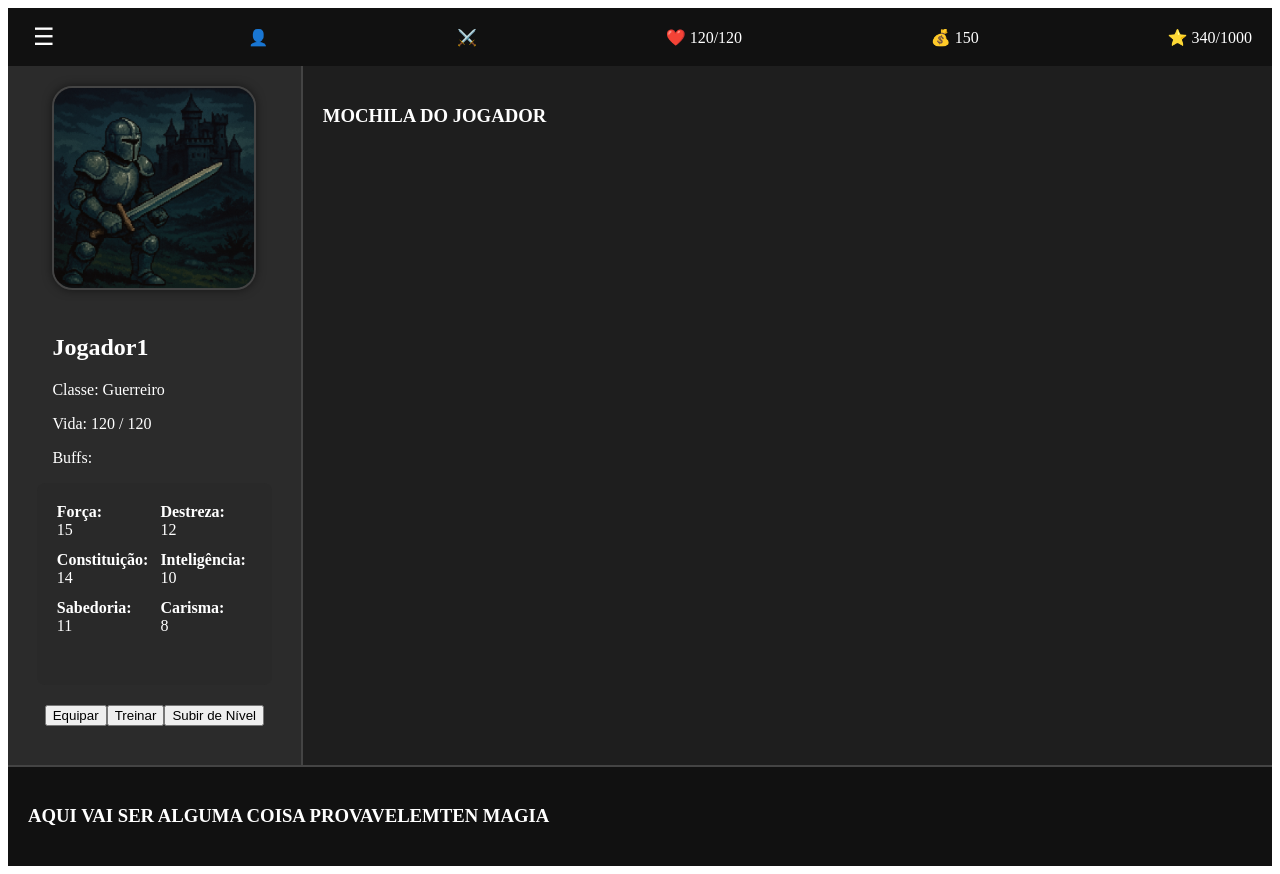
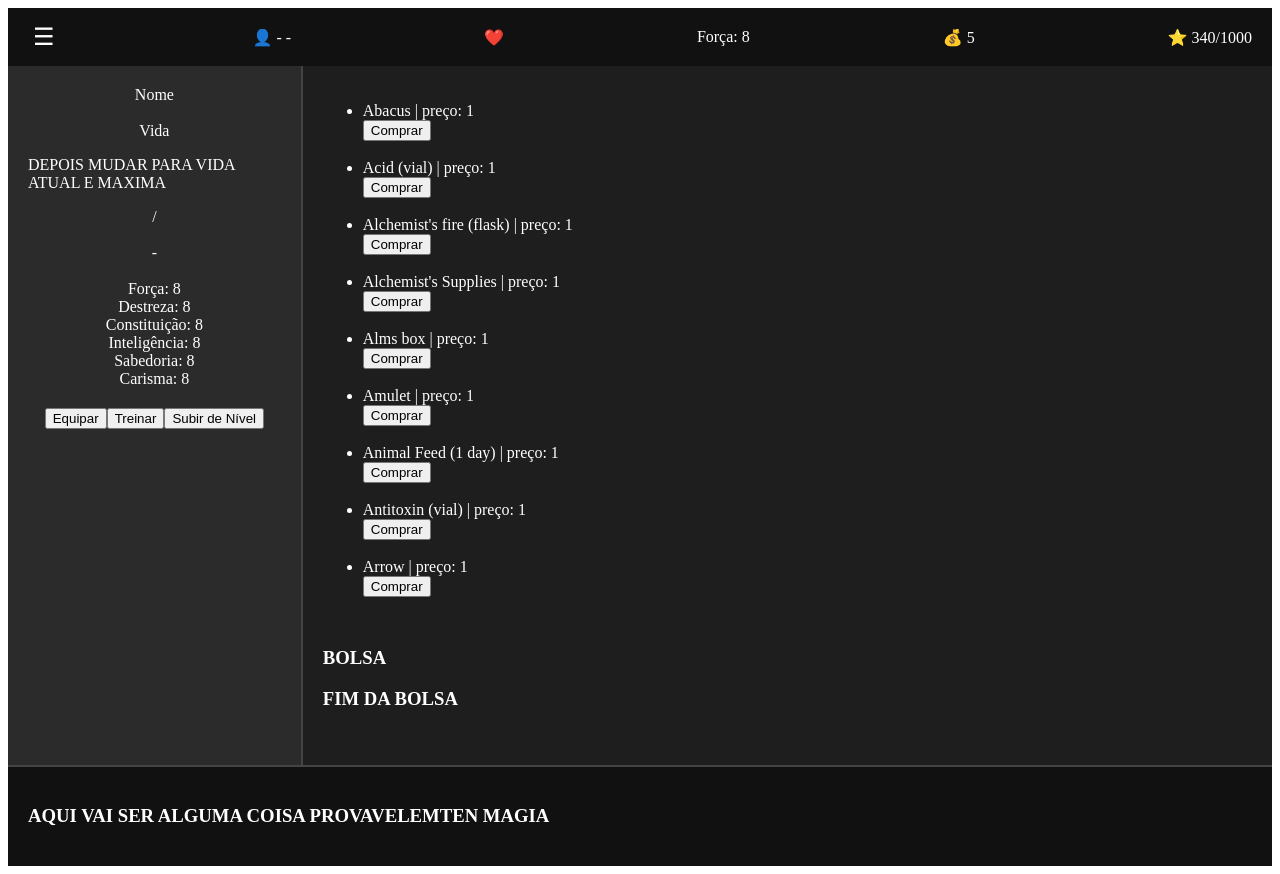
Before and after one commit to giovane1230/jogo_RPG, a React (Vite) app: page /char in a window 1280 px wide. Built offline with nearby package versions, Linux system fonts and the light colour scheme.

Commit message:
feat: buy

```diff
--- /dev/null
+++ b/src/api/sellerMok.js
@@ -0,0 +1,59 @@
+const sellerMok = [
+  {
+    "index": "abacus",
+    "name": "Abacus",
+    "price": 1,
+    "url": "/api/2014/equipment/abacus"
+  },
+  {
+    "index": "acid-vial",
+    "name": "Acid (vial)",
+    "price": 1,
+    "url": "/api/2014/equipment/acid-vial"
+
+  },
+  {
+    "index": "alchemists-fire-flask",
+    "name": "Alchemist's fire (flask)",
+    "price": 1,
+    "url": "/api/2014/equipment/alchemists-fire-flask"
+  },
+  {
+    "index": "alchemists-supplies",
+    "name": "Alchemist's Supplies",
+    "price": 1,
+    "url": "/api/2014/equipment/alchemists-supplies"
+  },
+  {
+    "index": "alms-box",
+    "name": "Alms box",
+    "price": 1,
+    "url": "/api/2014/equipment/alms-box"
+  },
+  {
+    "index": "amulet",
+    "name": "Amulet",
+    "price": 1,
+    "url": "/api/2014/equipment/amulet"
+  },
+  {
+    "index": "animal-feed-1-day",
+    "name": "Animal Feed (1 day)",
+    "price": 1,
+    "url": "/api/2014/equipment/animal-feed-1-day"
+  },
+  {
+    "index": "antitoxin-vial",
+    "name": "Antitoxin (vial)",
+    "price": 1,
+    "url": "/api/2014/equipment/antitoxin-vial"
+  },
+  {
+    "index": "arrow",
+    "name": "Arrow",
+    "price": 1,
+    "url": "/api/2014/equipment/arrow"
+  }
+];
+
+export default sellerMok;
--- a/src/components/TopBar.jsx
+++ b/src/components/TopBar.jsx
@@ -1,24 +1,34 @@
-import React, { useState } from "react";
+import React, { useEffect, useState } from "react";
 import "../../styles/components/topBar.css";
 import Sidebar from "./SideBar";
 import { useCharacter } from "../context/CharacterContext";
+import { useNavigate } from "react-router-dom";
 
 function Topbar() {
   const { character } = useCharacter();
   const [menuAberto, setMenuAberto] = useState(false);
+  const navigate = useNavigate();
 
-  const toggleMenu = () => {
-    setMenuAberto(!menuAberto);
-  };
+  const toggleMenu = () => setMenuAberto(!menuAberto);
+
+    useEffect(() => {
+      if (!character) {
+        navigate("/");
+      }
+    }, [character, navigate]);
 
   return (
     <>
       <div className="topbar">
         <div className="menu" onClick={toggleMenu}>☰</div>
-        <span>👤 {character.name}</span>
-        <span>⚔️ {character.classe}</span>
-        <span>❤️ 120/120</span>
-        <span>💰 150</span>
+        {character && (
+          <>
+            <span>👤 {character?.name} - {character?.class?.name} - {character?.race?.name}</span>
+            <span>❤️ {character?.vidaInicial}</span>
+            <span> Força: {character?.attributes.str}</span>
+            <span>💰 {character?.gold ?? 0}</span>
+          </>
+        )}
         <span>⭐ 340/1000</span>
       </div>
 
@@ -27,4 +37,5 @@ function Topbar() {
   );
 }
 
+
 export default Topbar;
--- a/src/components/charComponents/CharBag.jsx
+++ b/src/components/charComponents/CharBag.jsx
@@ -1,10 +1,42 @@
-import React from "react";
+import React, { useEffect } from "react";
+import { useCharacter } from "../../context/CharacterContext";
+import { useNavigate } from "react-router-dom";
+import SellerPage from "../../pages/charPages/SellerPage";
 
 function CharBag() {
+  const { character } = useCharacter();
+  const navigate = useNavigate();
+
+  useEffect(() => {
+    if (!character) {
+      navigate("/");
+    }
+  }, [character, navigate]);
+
   return (
-    <div>
-      <h3>MOCHILA DO JOGADOR</h3>
-    </div>
+    <>
+      {/* Bloco de vendedor */}
+      <div style={{ marginBottom: "2rem" }}>
+        <SellerPage />
+      </div>
+
+      {/* Bloco da bolsa */}
+      {character && (
+        <section>
+          <h3>BOLSA</h3>
+          <ul>
+            {Object.values(character.selectedEquipments ?? {})
+              .flat()
+              .map((item, index) => (
+                <li key={item?.index || item?.name || index}>
+                  {item?.name || item}
+                </li>
+              ))}
+          </ul>
+          <h3>FIM DA BOLSA</h3>
+        </section>
+      )}
+    </>
   );
 }
 
--- a/src/components/charComponents/CharInfoTopBar.jsx
+++ b/src/components/charComponents/CharInfoTopBar.jsx
@@ -1,14 +1,41 @@
-import React from "react";
+import React, { useEffect } from "react";
+import "../../../styles/charCss/CharStatus.css";
+import { useCharacter } from "../../context/CharacterContext";
+import { useNavigate } from "react-router-dom";
+
 
 function CharInfoTopBar() {
+  const { character } = useCharacter();
+  const navigate = useNavigate();
+
+    useEffect(() => {
+      if (!character) {
+        navigate("/");
+      }
+    }, [character, navigate]);
+
   return (
-    <div>
-      <img src="src\assets\cavaleiroIMG.png" alt="Avatar" className="avatar" />
-      <h2>Jogador1</h2>
-      <p>Classe: Guerreiro</p>
-      <p>Vida: 120 / 120</p>
-      <p>Buffs:</p>
-    </div>
+    <>
+      {character && (
+        <>
+          <span>Nome</span>
+          <span>{character?.name}</span>
+          <br />
+          <span>Vida</span>
+          <p>DEPOIS MUDAR PARA VIDA ATUAL E MAXIMA</p>
+          <span>{character?.vidaInicial}/{character?.vidaInicial}</span>
+          <br />
+          <span>{character?.class?.name} - {character?.race?.name}</span>
+          <br />
+          <span>Força: {character?.attributes.str}</span>
+          <span>Destreza: {character?.attributes.dex}</span>
+          <span>Constituição: {character?.attributes.con}</span>
+          <span>Inteligência: {character?.attributes.int}</span>
+          <span>Sabedoria: {character?.attributes.wis}</span>
+          <span>Carisma: {character?.attributes.cha}</span>
+        </>
+      )}
+    </>
   );
 }
 
--- a/src/components/charComponents/CharStatus.jsx
+++ b/src/components/charComponents/CharStatus.jsx
@@ -1,16 +1,31 @@
-import React from "react";
+import React, { useEffect } from "react";
 import "../../../styles/charCss/CharStatus.css";
+import { useCharacter } from "../../context/CharacterContext";
+import { useNavigate } from "react-router-dom";
 
 function CharStats() {
+  const { character } = useCharacter();
+  const navigate = useNavigate();
+
+  useEffect(() => {
+    if (!character) {
+      navigate("/");
+    }
+  }, [character, navigate]);
+
   return (
-    <div className="stats-grid">
-      <div><strong>Força:</strong> <br/>15</div>
-      <div><strong>Destreza:</strong> <br/>12</div>
-      <div><strong>Constituição:</strong> <br/>14</div>
-      <div><strong>Inteligência:</strong> <br/>10</div>
-      <div><strong>Sabedoria:</strong> <br/>11</div>
-      <div><strong>Carisma:</strong> <br/>8</div><br/>
-    </div>
+    <>
+      {character && (
+        <>
+          <span>Força: {character.attributes.str}</span>
+          <span>Destreza: {character.attributes.dex}</span>
+          <span>Constituição: {character.attributes.con}</span>
+          <span>Inteligência: {character.attributes.int}</span>
+          <span>Sabedoria: {character.attributes.wis}</span>
+          <span>Carisma: {character.attributes.cha}</span>
+        </>
+      )}
+    </>
   );
 }
 
--- a/src/context/CharacterContext.jsx
+++ b/src/context/CharacterContext.jsx
@@ -21,9 +21,10 @@ export const CharacterProvider = ({ children }) => {
     },
     proficiencies: [],
     selectedProficiencies: {},
-    selectedEquipments: {},
+    selectedEquipments: [],
     background: "",
     alignment: "",
+    gold: 5,
   });
 
   // Função para atualizar o personagem
--- a/src/pages/charPages/CharPage.jsx
+++ b/src/pages/charPages/CharPage.jsx
@@ -1,6 +1,5 @@
 import React from "react";
 import CharInfoTopBar from "../../components/charComponents/CharInfoTopBar";
-import CharStats from "../../components/charComponents/CharStatus";
 import CharActions from "../../components/charComponents/CharActions";
 import CharBag from "../../components/charComponents/CharBag";
 import "../../../styles/charCss/CharPage.css"
@@ -11,7 +10,6 @@ function CharPage() {
       <div className="top-section">
       <div className="left-panel">
         <CharInfoTopBar />
-        <CharStats />
         <CharActions />
       </div>
       <div className="right-panel">
--- /dev/null
+++ b/src/pages/charPages/SellerPage.jsx
@@ -0,0 +1,54 @@
+import React, { useEffect, useState } from "react";
+import { useCharacter } from "../../context/CharacterContext";
+import { useNavigate } from "react-router-dom";
+import sellerMok from "../../api/sellerMok";
+
+function SellerPage() {
+    const { character, updateCharacter } = useCharacter(); // <-- Aqui!
+    const navigate = useNavigate();
+    const [sellerMokInt, setSellerMokInt] = useState([...sellerMok]);
+
+    useEffect(() => {
+        if (!character) {
+            navigate("/");
+        }
+    }, [character, navigate]);
+
+    const handleBuy = (item) => {
+        if (character.gold < item.price) {
+            alert("Ouro insuficiente!");
+            return;
+        }
+
+        const updatedSeller = sellerMokInt.filter((i) => i.index !== item.index);
+        setSellerMokInt(updatedSeller);
+
+        const updatedselectedEquipments = [...character.selectedEquipments, item];
+        const currentGold = character.gold - item.price;
+
+        updateCharacter({
+            gold: currentGold,
+            selectedEquipments: updatedselectedEquipments,
+        });
+    };
+
+    return (
+        <>
+            {Array.isArray(sellerMokInt) && (
+                <ul>
+                    {sellerMokInt.map((item) => (
+                        <li key={item.id || item.name}>
+                            <span>{item.name} | preço: {item.price}</span>
+                            <br />
+                            <button onClick={() => handleBuy(item)}>Comprar</button>
+                            <br />
+                            <br />
+                        </li>
+                    ))}
+                </ul>
+            )}
+        </>
+    );
+}
+
+export default SellerPage;
```
